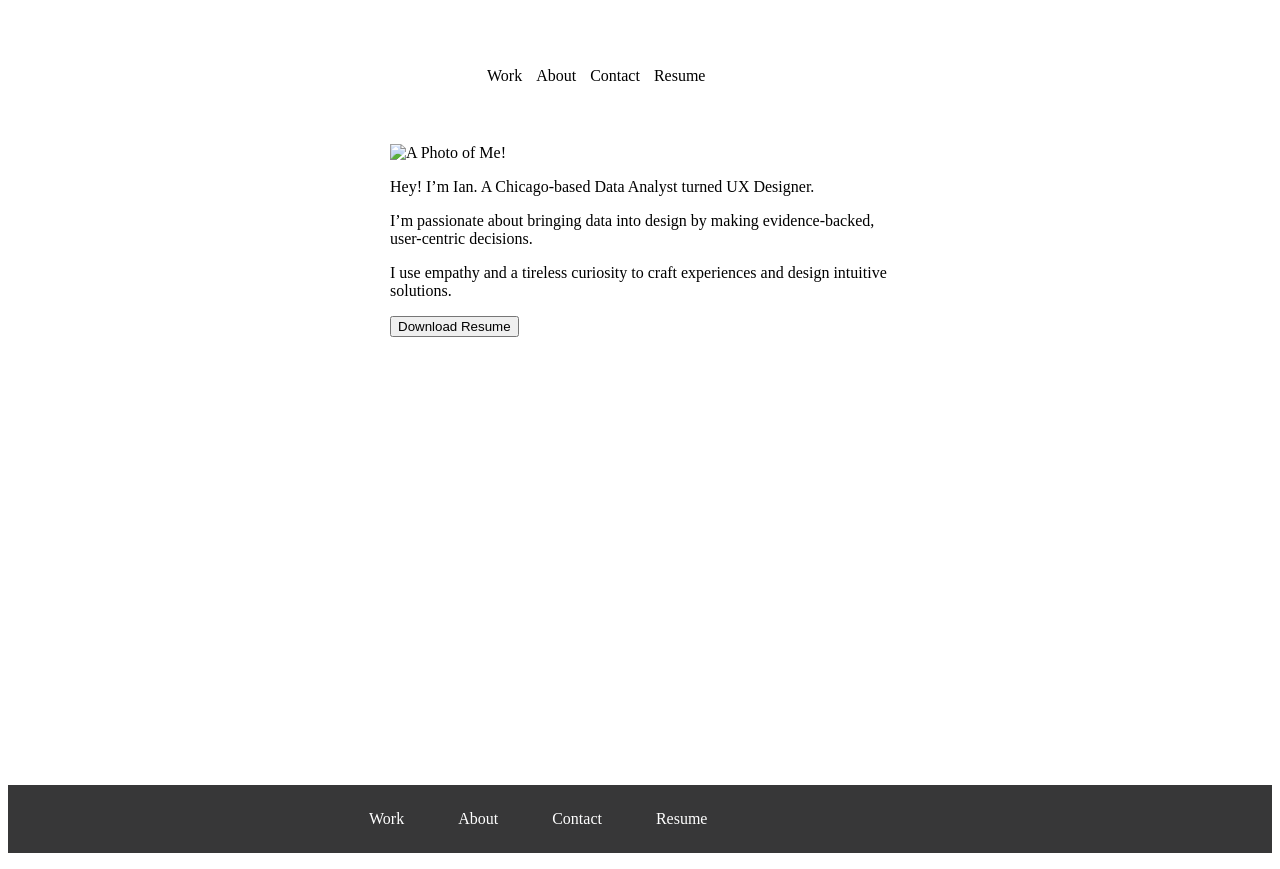
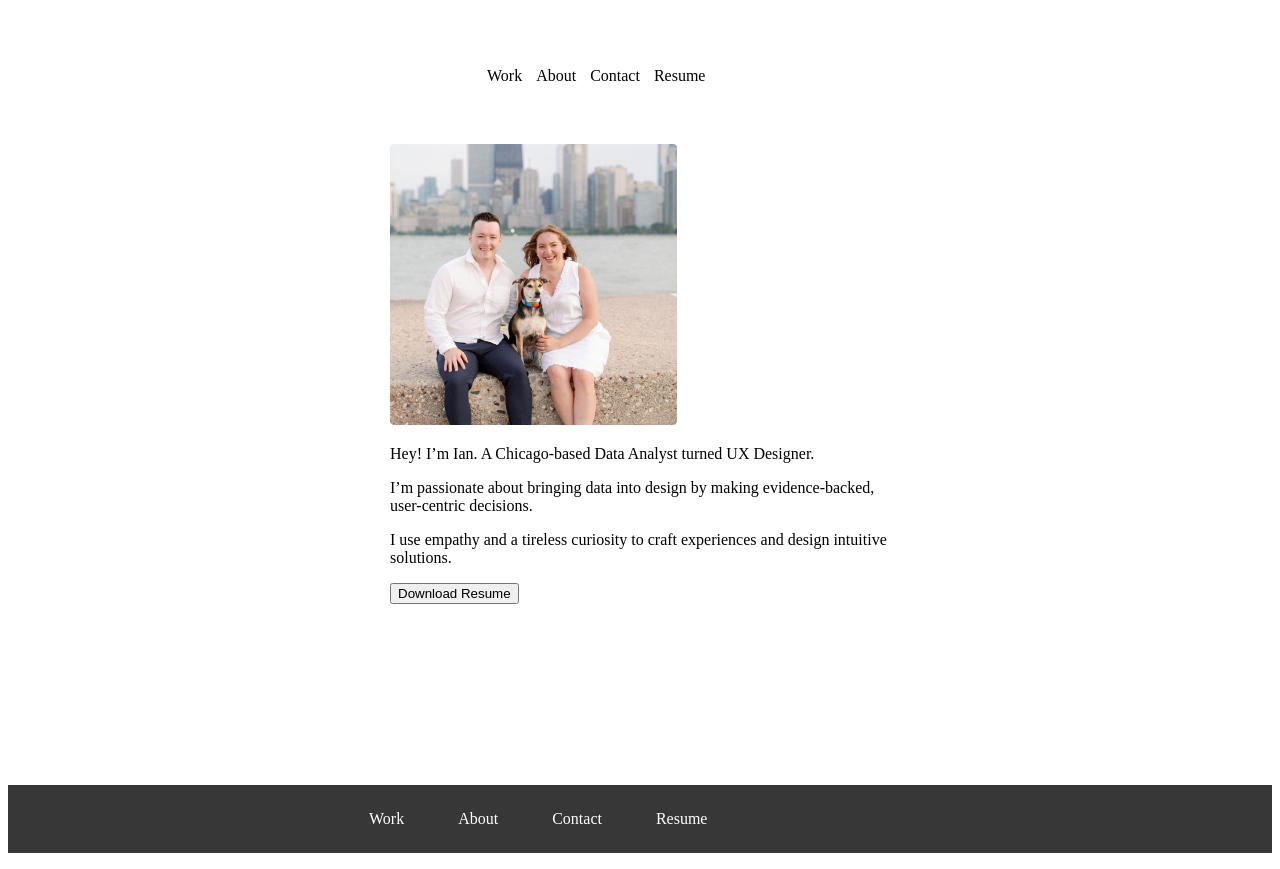
Before and after one commit to irichards15/Homework_17, a plain HTML site: page index.html in a window 1280 px wide. Drawn offline with Linux system fonts and the light colour scheme; the site is published under a folder, as on GitHub Pages, so addresses that start at the root find nothing.

Commit message:
Updated Image URL

```diff
--- a/index.html
+++ b/index.html
@@ -24,7 +24,7 @@
 
             <section class="heroIMG">
                 <div class="content">
-                    <img src="/images/chicago_0076 1.png" alt="A Photo of Me!">
+                    <img src="images/chicago_0076 1.png" alt="A Photo of Me!">
                     <p>Hey! I’m Ian. A Chicago-based Data Analyst turned UX Designer.</p>
                     <p>I’m passionate about bringing data into design by making evidence-backed, user-centric decisions.</p>
                     <p>I use empathy and a tireless curiosity to craft experiences and design intuitive solutions.</p>
```
